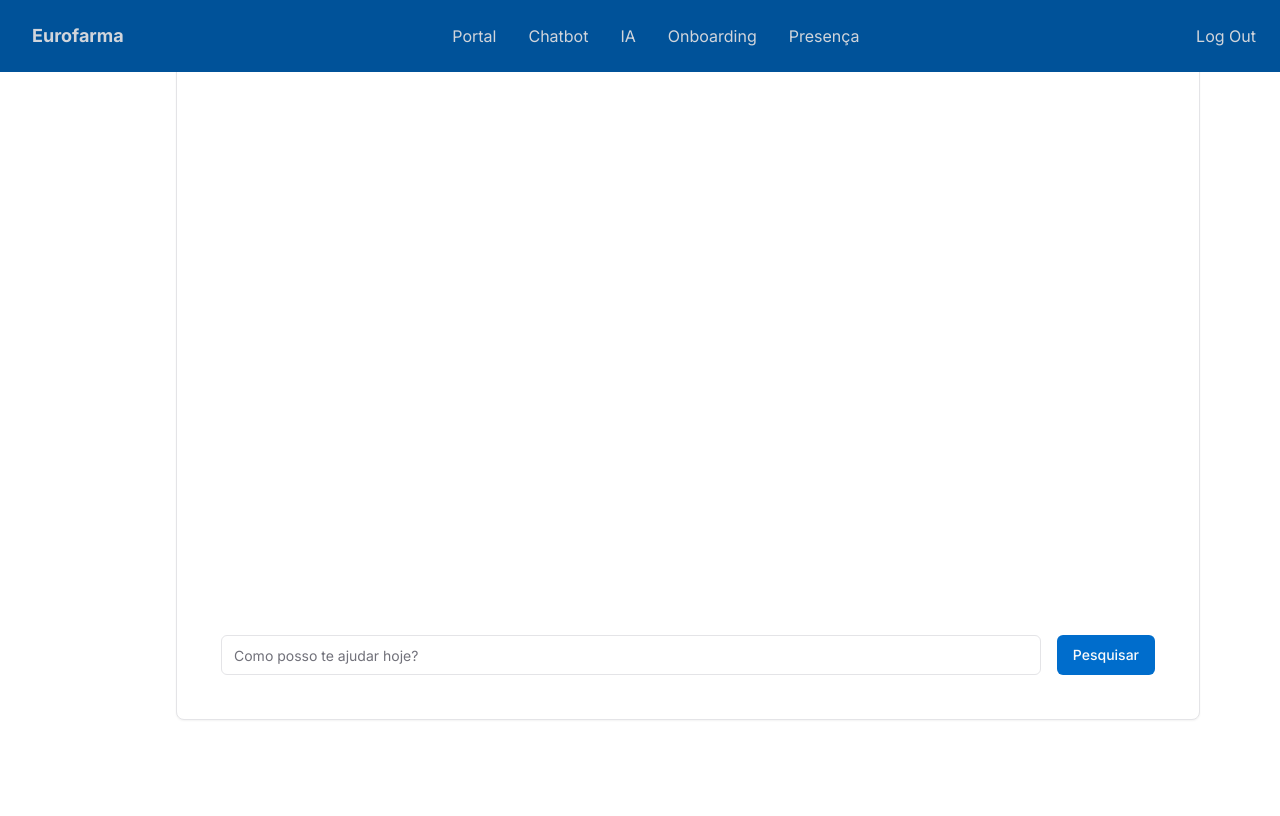
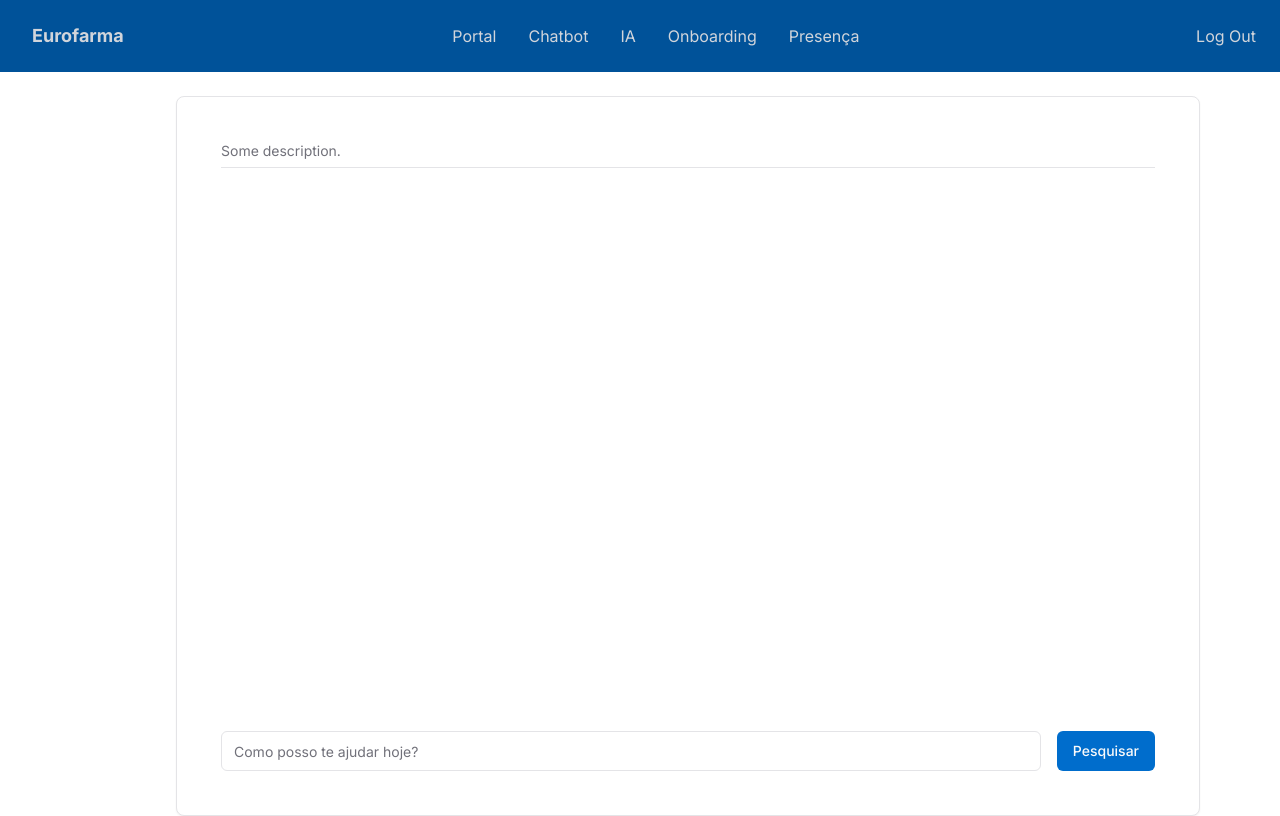
Before and after one commit to 3SIPG/web, a Next.js app: page /ia in a window 1280 px wide. Built offline with nearby package versions, Linux system fonts and the light colour scheme.

Commit message:
fix: margin

```diff
--- a/src/app/ia/page.tsx
+++ b/src/app/ia/page.tsx
@@ -12,7 +12,9 @@ export default function IaPage() {
     return (
         <main className="flex flex-row">
         <Navbar/>
+        <div className="mt-[6rem]">
         <Ia/>
+        </div>
         </main>
     )
 }
```
